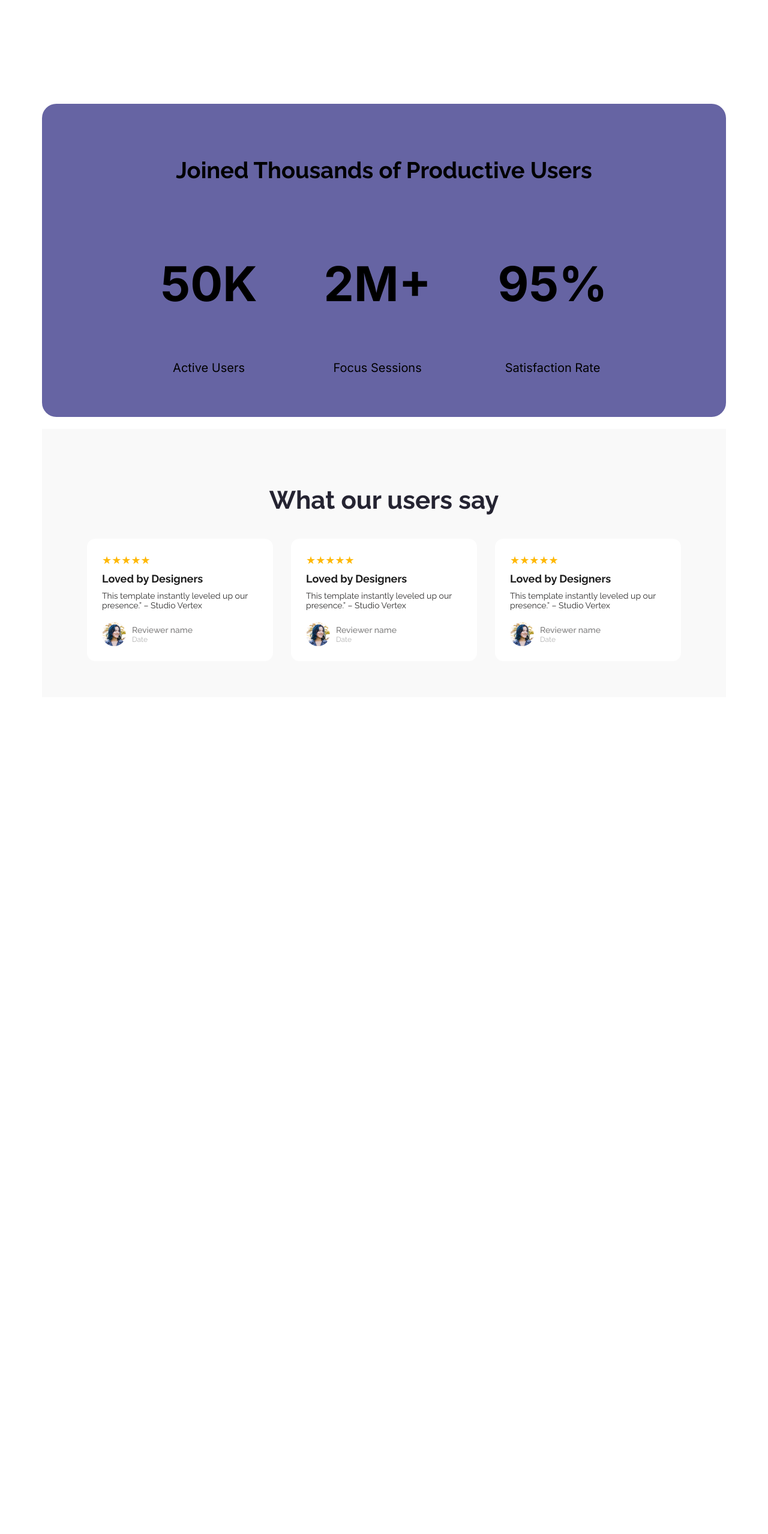
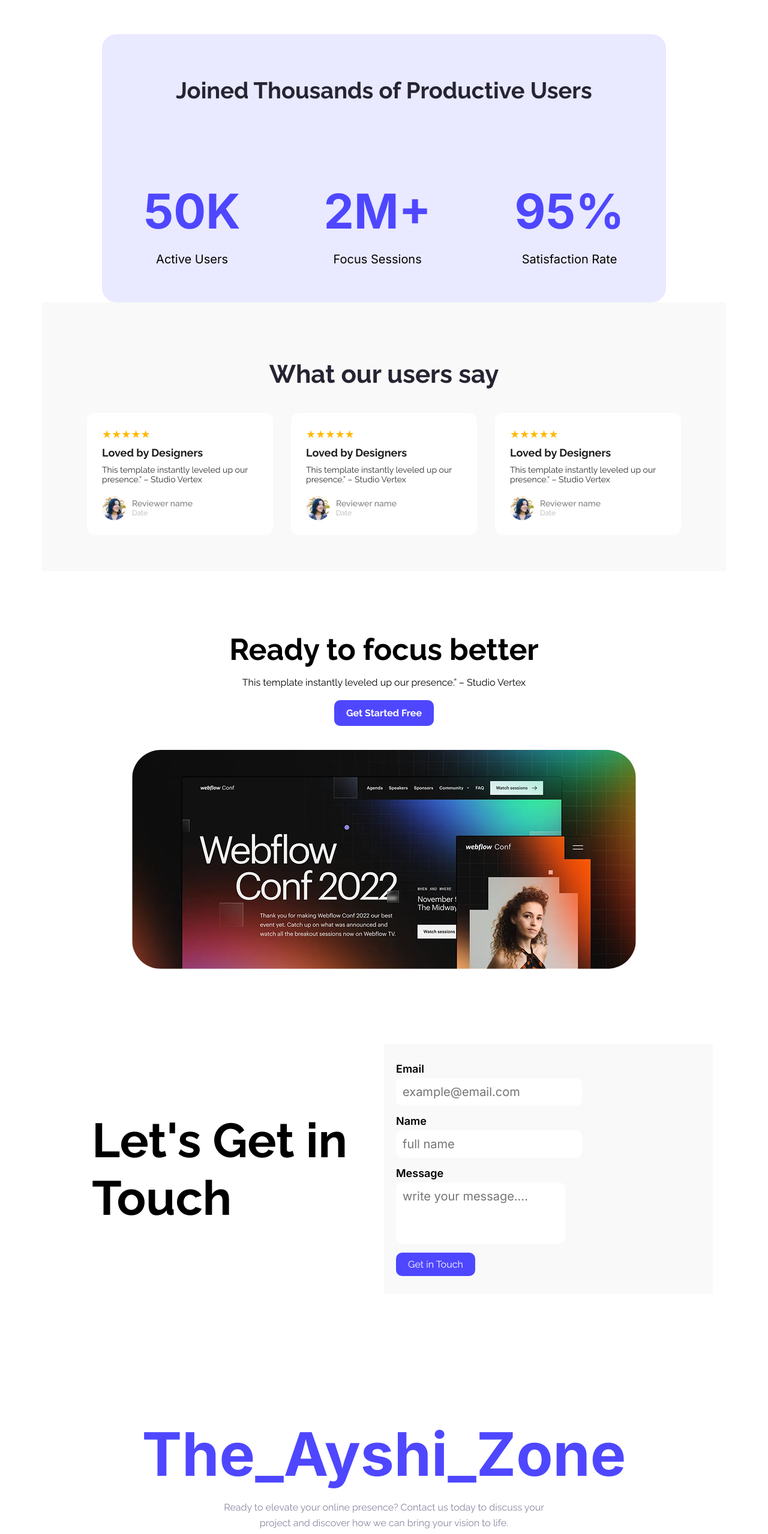
Before and after one commit to SHayshi023/my-first-website-assignment, a plain HTML site: page index.html in a window 1280 px wide. Shown: the part 1167-3724 px from the top of the page at 60% size. Before the commit the page ends 2337 px from the top, so only its background shows below. Drawn offline with Linux system fonts and the light colour scheme; a web font is replaced by a local one.

Commit message:
added whole folder

```diff
--- a/index.html
+++ b/index.html
@@ -44,28 +44,29 @@
         <img class="banner-profile-pic" src="Assets/wc-mini.png" alt="">
         </div>
      </section>
-     <section class="users third-bg ">
 
-        <h3 class="section-title">Joined Thousands of Productive Users</h3>
-        <div class="user-items inter-normal">
-            <div class="user-item">
-                <p class="item-title">50K</p>
-                <p class="item-description">Active Users</p>
-            </div>
-            <div class="user-item">
-                <p class="item-title">2M+</p>
-                <p class="item-description">Focus Sessions</p>
-            </div>
-            <div class="user-item">
-                <p class="item-title">95%</p>
-                <p class="item-description">Satisfaction Rate</p>
-            </div>
 
-         </div>
-     </section>
-
+<section class="users-section">
+  <div class="users-container">
+    <h2 class="raleway-normal">Joined Thousands of Productive Users</h2>
+    <div class="users-grid">
+      <div class="user-box">
+        <h3 class="inter-normal">50K</h3>
+        <p class="inter-normal">Active Users</p>
+      </div>
+      <div class="user-box inter-normal">
+        <h3>2M+</h3>
+        <p>Focus Sessions</p>
+      </div>
+      <div class="user-box inter-normal">
+        <h3>95%</h3>
+        <p>Satisfaction Rate</p>
+      </div>
+    </div>
+  </div>
+</section>
      <section class="testimonial-section">
-  <h2>What our users say</h2>
+  <h2 class="raleway-normal">What our users say</h2>
 
   <div class="testimonials">
 
@@ -111,11 +112,52 @@
     </div>
   </div>
 </section>
+  <section class="focus-section">
+  <div class="focus-container">
+    <h2 class="raleway-normal">Ready to focus better</h2>
+    <p>This template instantly leveled up our presence.” – Studio Vertex</p>
+    <a href="#" class="focus-button raleway-normal">Get Started Free</a>
 
+    <div class="focus-image">
+      <img src="Assets/wc-big.png" alt="">
+    </div>
+  </div>
+</section>
+<section class="contact-section">
+  <div class="contact-wrapper">
+    <div class="left-side">
+      <h2 class="raleway-normal">Let's Get in<br>Touch</h2>
+    </div>
+    <div class="right-side">
+      <form>
+        <label class="inter-normal" for="email">Email</label>
+        <input class="inter-normal" type="email" id="email" placeholder="example@email.com" required />
 
+        <label class="inter-normal" for="name">Name</label>
+        <input class="inter-normal" type="text" id="name" placeholder="full name" required />
+
+        <label class="inter-normal" for="message">Message</label>
+        <textarea class="inter-normal" id="message" placeholder="write your message...." required></textarea>
+
+        <button class="raleway-normal" type="submit">Get in Touch</button>
+      </form>
+    </div>
+  </div>
+</section>
 </main>
-<footer>
-
+<footer class="footer">
+  <div class="footer-content">
+    <h2 class="footer-logo inter-normal">The_Ayshi_Zone</h2>
+    <p class="footer-description">
+      Ready to elevate your online presence? Contact us today to discuss your<br>project and discover how we can bring your vision to life.
+    </p>
+    <ul class="footer-nav">
+      <li><a href="#">Home</a></li>
+      <li><a href="#">About</a></li>
+      <li><a href="#">How it Works</a></li>
+      <li><a href="#">Services</a></li>
+    </ul>
+  </div>
 </footer>
 
 </body>
--- a/styles/portfolio.css
+++ b/styles/portfolio.css
@@ -103,38 +103,48 @@ main{
 .banner{
     flex: 1;
 }
-.users{
-    text-align: center;
-    padding: 50px 142px;
-    margin-top: 116px;
-    border-radius: 24px;
-    margin-bottom: 20px;
 
+.users-section {
+  background-color: white
+  padding: 60px 20px;
+  display: flex;
+  justify-content: center;
 
 }
-.section-title{
-    font-weight: bold;
-    font-size: 38px;
+
+.users-container {
+  max-width: 900px;
+  width: 100%;
+  text-align: center;
+  background-color: #e9e9ff;
+  padding: 40px 20px;
+  border-radius: 24px;
 }
-.third-bg{
-    background-color: #6664a3;
 
+.users-container h2 {
+  font-size: 38px;
+  font-weight: bold;
+  margin-bottom: 50px;
+  color: #252432;
+}
 
-}
-.user-items{
+.users-grid {
   display: flex;
   justify-content: space-around;
-  width: 856px;
+  flex-wrap: wrap;
+  gap: 40px;
 }
-.item-title{
-     font-size: 80px;
-     font-weight: bold;
+
+.user-box h3 {
+  font-size: 80px;
+  font-weight: bold;
+  color: #4E47FF;
+  margin-bottom: 5px;
 }
-.item-description{
-    font-size: 20px;
-    bottom: auto;
-    margin-bottom: 20px;
 
+.user-box p {
+  font-size: 20px;
+  color: #000000;
 }
 .testimonial-section {
     padding: 60px 20px;
@@ -210,3 +220,200 @@ main{
     font-size: 12px;
     color: #B3B3B3;
   }
+  .focus-section {
+    padding: 60px 20px;
+    background-color: #ffffff;
+    text-align: center;
+  }
+
+  .focus-container {
+    max-width: 900px;
+    margin: 0 auto;
+  }
+
+  .focus-section h2 {
+    font-size: 50px;
+    font-weight: bold;
+    margin-bottom: 15px;
+    color: #000000;
+  }
+
+  .focus-section p {
+    font-size: 16px;
+    color: #000000;
+    margin-bottom: 20px;
+  }
+
+  .focus-button {
+    display: inline-block;
+    padding: 12px 20px;
+    background-color: #4E47FF;
+    color: white;
+    text-decoration: none;
+    border-radius: 10px;
+    font-weight: bold;
+    margin-bottom: 40px;
+    transition: background-color 0.3s ease;
+  }
+
+  .focus-button:hover {
+    background-color: #4E47FF;
+  }
+
+  .focus-image img {
+    max-width: 840;
+    height: 365;
+    border-radius: 48px;
+
+  }
+
+
+
+
+
+.contact-section {
+  display: flex;
+  justify-content: center;
+  padding: 60px 20px;
+}
+
+.contact-wrapper {
+  display: flex;
+  flex-direction: row;
+  border: 2px solid white;
+  overflow: hidden;
+  max-width: 1140px;
+  width: 100%;
+  background-color: white;
+}
+
+.left-side {
+  flex: 1;
+  background-color: #ffffff;
+  display: flex;
+  align-items: center;
+  justify-content: center;
+  padding: 40px 20px;
+}
+
+.left-side h2 {
+  font-size: 80px;
+  color: #000000;
+  font-weight: bold;
+  line-height: 1.2;
+}
+
+.right-side {
+  flex: 1;
+  background-color: #f9f9f9;
+  padding: 30px 20px;
+}
+
+.right-side form {
+  display: flex;
+  flex-direction: column;
+  align-items: flex-start;
+}
+
+.right-side label {
+  margin-bottom: 5px;
+  font-size: 18px;
+  font-weight: 600;
+}
+
+.right-side input,
+.right-side textarea {
+  padding: 10px;
+  margin-bottom: 15px;
+  border: 1px solid #FFFFFF;
+  border-radius: 10px;
+  font-size: 20px;
+  resize: none;
+}
+
+.right-side textarea {
+  min-height: 80px;
+}
+
+.right-side button {
+  padding: 10px 20px;
+  background-color: #4E47FF;
+  color: white;
+  border: none;
+  border-radius: 10px;
+  font-size: 16px;
+  cursor: pointer;
+  align-self: flex-start;
+  transition: background-color 0.3s ease;
+}
+
+.right-side button:hover {
+  background-color: #4E47FF;
+}
+
+@media (max-width: 768px) {
+  .contact-wrapper {
+    flex-direction: column;
+  }
+
+  .left-side {
+    text-align: center;
+    padding: 30px 10px;
+  }
+
+  .right-side {
+    padding: 30px 10px;
+    min-height: 300px;
+  }
+
+  .right-side button {
+    width: 100%;
+    text-align: center;
+    height: 100%;
+  }
+}
+.footer {
+  background-color: #FFFFFF;
+  padding: 60px 14px;
+  text-align: center;
+  border-top: 1px solid #FFFFFF ;
+}
+
+.footer-content {
+  max-width: 1440px;
+  margin: 0 auto;
+}
+
+.footer-logo {
+  font-size: 100px;
+  color: #4E47FF;
+  font-weight: black;
+  margin-bottom: 15px;
+}
+
+.footer-description {
+  font-size: 16px;
+  color: #8987A1;
+  margin-bottom: 30px;
+  line-height: 1.6;
+}
+
+.footer-nav {
+  list-style: none;
+  padding: 0;
+  display: flex;
+  justify-content: center;
+  gap: 30px;
+  flex-wrap: wrap;
+}
+
+.footer-nav a {
+  text-decoration: none;
+  color: #8987A1;
+  font-size: 15px;
+  transition: color 0.3s;
+}
+
+.footer-nav a:hover {
+  color: #4E47FF;
+}
```
